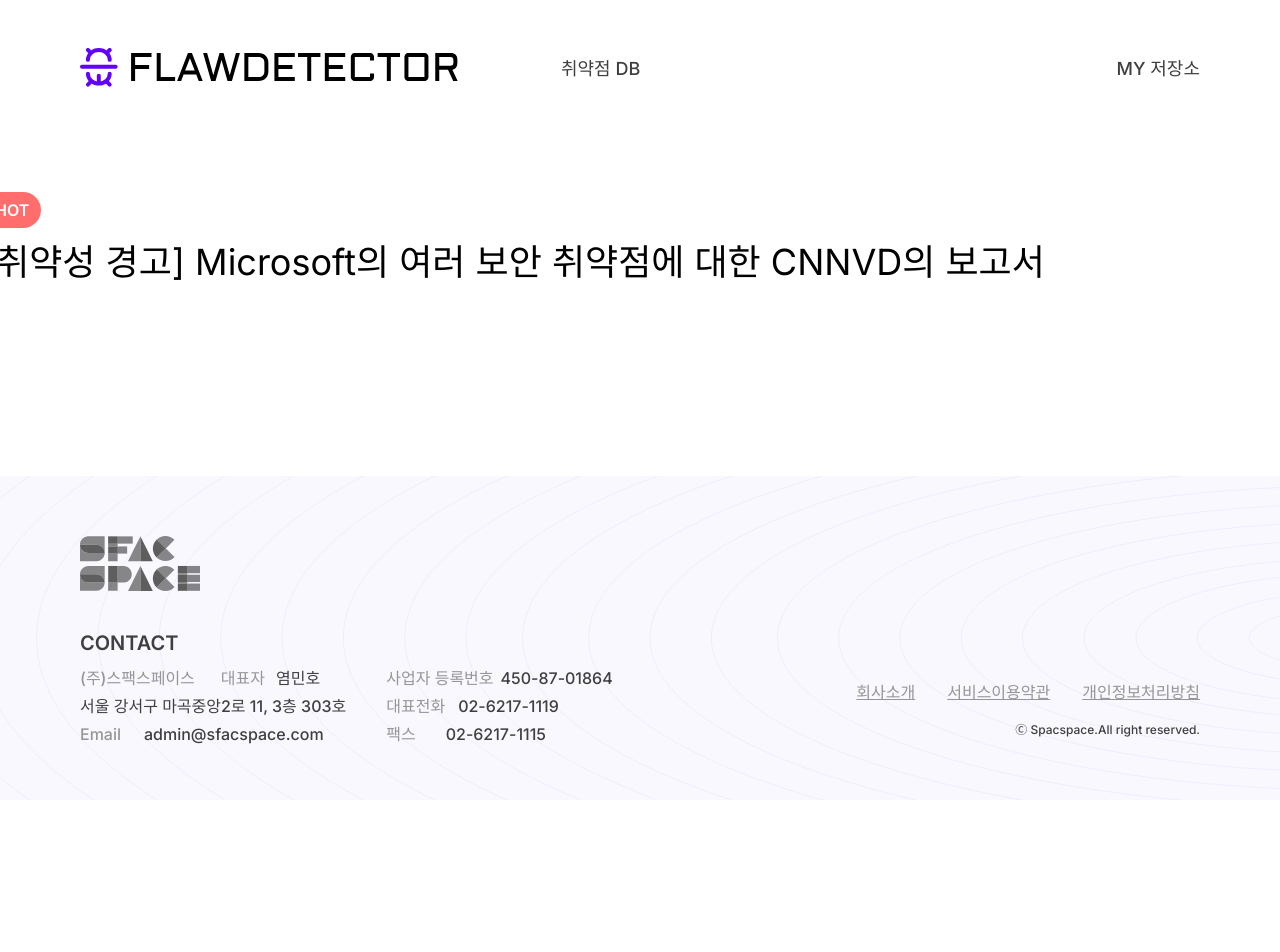
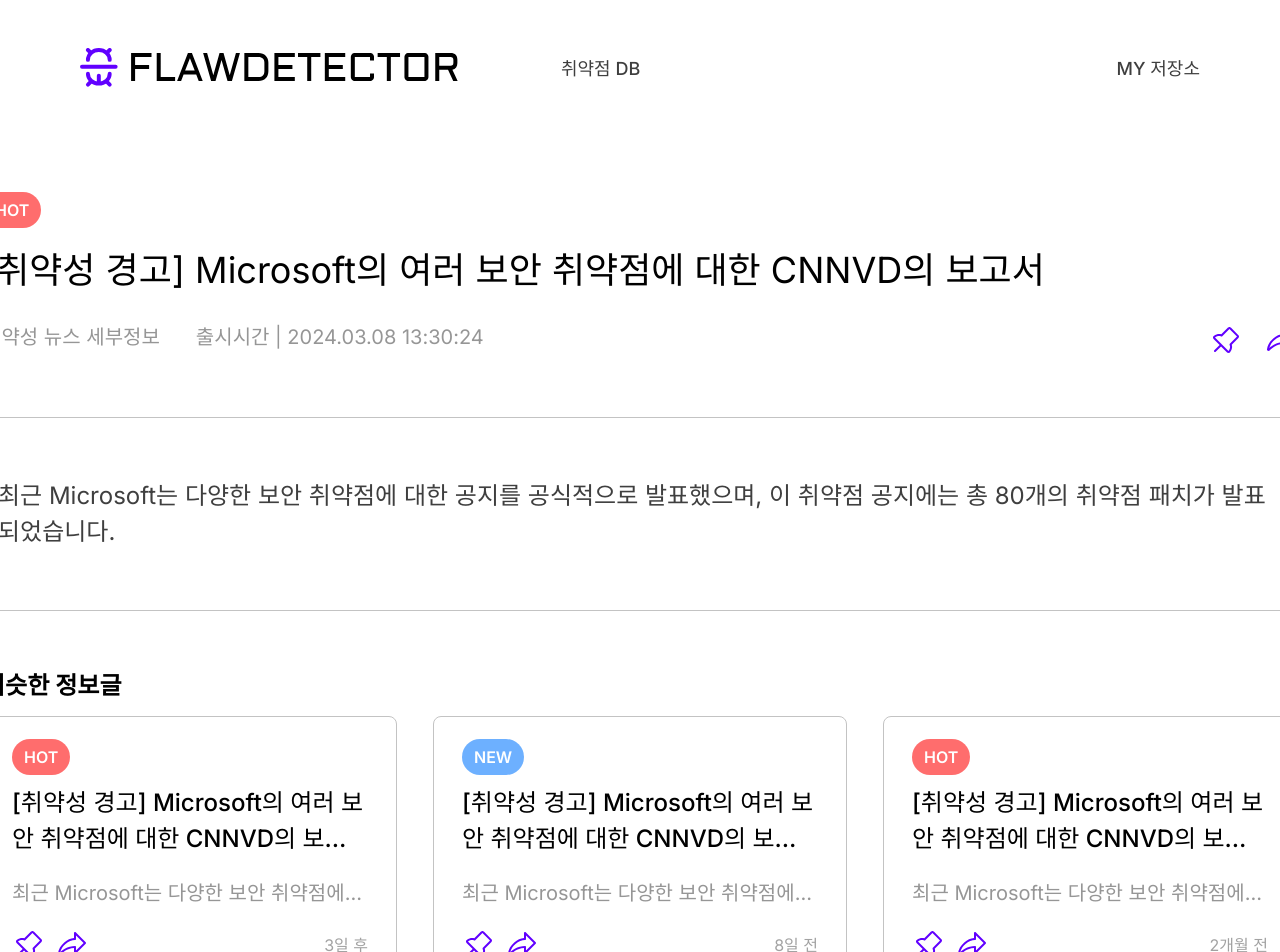
Before and after one commit to sockki/flawDetector, a Next.js app: page /vulnerability-db/1 in a window 1280 px wide. Shown: the top 952 px of the page. Before the commit the page ends 800 px from the top, so only its background shows below. Built offline with nearby package versions, Linux system fonts and the light colour scheme.

Commit message:
Feat: 상세 페이지 퍼블리싱 완료

```diff
--- a/src/app/vulnerability-db/_components/ArticleCardList.tsx
+++ b/src/app/vulnerability-db/_components/ArticleCardList.tsx
@@ -2,6 +2,7 @@
 
 import { useState } from 'react';
 import { ArticleCardProps } from '@/types/articleCard';
+import Link from 'next/link';
 import ArticleCard from '../../../components/Card/ArticleCard';
 import SuggestionChip from '../../../components/Chips/SuggestionChip';
 
@@ -23,6 +24,7 @@
       </div>
       <div className="flex flex-col gap-[1.6rem]">
         {ArticleCardListProps.dataset.map(data => (
+          <Link href={`/vulnerability-db/${data.id}`}>
             <ArticleCard
               key={data.id}
               id={data.id}
@@ -32,6 +34,7 @@
               content={data.content}
               date={data.date}
             />
+          </Link>
         ))}
       </div>
     </div>
--- a/src/app/vulnerability-db/_components/ArticleDetail.tsx
+++ b/src/app/vulnerability-db/_components/ArticleDetail.tsx
@@ -1,21 +1,113 @@
+import ArticleSmallCard from '@/components/Card/ArticleSmallCard';
+import Link from 'next/link';
+import { BigPinIcon, ShareIcon } from '@/public/index';
 import SuggestionChip from '../../../components/Chips/SuggestionChip';
+
+const dummyData = [
+  {
+    id: 1,
+    label: 'hot',
+    title: '[취약성 경고] Microsoft의 여러 보안 취약점에 대한 CNNVD의 보고서',
+    company: 'Microsoft',
+    content:
+      '최근 Microsoft는 다양한 보안 취약점에 대한 공지를 공식적으로 발표했으며, 이 취약점 공지에는 총 80개의 취약점을 발견한 것으로 알려졌다.',
+    date: new Date(2024, 7, 21, 17, 16, 0),
+  },
+  {
+    id: 2,
+    label: 'new',
+    title: '[취약성 경고] Microsoft의 여러 보안 취약점에 대한 CNNVD의 보고서',
+    company: 'Microsoft',
+    content:
+      '최근 Microsoft는 다양한 보안 취약점에 대한 공지를 공식적으로 발표했으며, 이 취약점 공지에는 총 80개의 취약점을 발견한 것으로 알려졌다.',
+    date: new Date(2024, 7, 10, 17, 16, 0),
+  },
+  {
+    id: 3,
+    label: 'hot',
+    title: '[취약성 경고] Microsoft의 여러 보안 취약점에 대한 CNNVD의 보고서',
+    company: 'Microsoft',
+    content:
+      '최근 Microsoft는 다양한 보안 취약점에 대한 공지를 공식적으로 발표했으며, 이 취약점 공지에는 총 80개의 취약점을 발견한 것으로 알려졌다.',
+    date: new Date(2024, 5, 21, 17, 16, 0),
+  },
+  {
+    id: 4,
+    label: 'new',
+    title: '[취약성 경고] Microsoft의 여러 보안 취약점에 대한 CNNVD의 보고서',
+    company: 'Microsoft',
+    content:
+      '최근 Microsoft는 다양한 보안 취약점에 대한 공지를 공식적으로 발표했으며, 이 취약점 공지에는 총 80개의 취약점을 발견한 것으로 알려졌다.',
+    date: new Date(2024, 6, 21, 17, 16, 0),
+  },
+  {
+    id: 5,
+    label: 'hot',
+    title: '[취약성 경고] Microsoft의 여러 보안 취약점에 대한 CNNVD의 보고서',
+    company: 'Microsoft',
+    content:
+      '최근 Microsoft는 다양한 보안 취약점에 대한 공지를 공식적으로 발표했으며, 이 취약점 공지에는 총 80개의 취약점을 발견한 것으로 알려졌다.',
+    date: new Date(2024, 3, 21, 17, 16, 0),
+  },
+  {
+    id: 6,
+    label: 'new',
+    title: '[취약성 경고] Microsoft의 여러 보안 취약점에 대한 CNNVD의 보고서',
+    company: 'Microsoft2',
+    content:
+      '최근 Microsoft는 다양한 보안 취약점에 대한 공지를 공식적으로 발표했으며, 이 취약점 공지에는 총 80개의 취약점을 발견한 것으로 알려졌다.',
+    date: new Date(2024, 7, 21, 17, 16, 0),
+  },
+];
 
 export default function ArticleDetail() {
   return (
-    <div className="flex w-[131.4rem] flex-col">
-      <div className="flex flex-col">
-        <div className="mt-[2.8rem]">
+    <div className="flex w-[131.4rem] flex-col gap-[6rem]">
+      <section className="flex flex-col border-b-[0.1rem] border-[#c3c3c3] pb-[6rem]">
+        <div className="mb-[0.8rem] mt-[2.8rem]">
           <SuggestionChip variant="hot" />
         </div>
         <h2 className="mt-[1.947rem] text-[3.6rem] font-regular leading-[4.357rem]">
           [취약성 경고] Microsoft의 여러 보안 취약점에 대한 CNNVD의 보고서
         </h2>
-        <div className="flex gap-[3.6rem]">
-          <span />
-          <span />
+        <div className="mt-[3.2rem] flex justify-between">
+          <div className="flex gap-[3.6rem] text-[2rem] leading-[2.4rem] text-gray-default">
+            <span>취약성 뉴스 세부정보</span>
+            <span>출시시간 | 2024.03.08 13:30:24</span>
+          </div>
+          <div className="flex gap-[2.4rem]">
+            <button type="button">
+              <BigPinIcon className="h-[3.2rem] w-[3.2rem]" />
+            </button>
+            <button type="button">
+              <ShareIcon />
+            </button>
+          </div>
         </div>
-      </div>
-      <div />
+      </section>
+      <section className="w-[131.4rem] border-b-[0.1rem] border-[#c3c3c3] px-[1.5rem] pb-[6rem]">
+        <div className="text-[2.4rem] leading-[3.6rem] text-gray-black">
+          최근 Microsoft는 다양한 보안 취약점에 대한 공지를 공식적으로 발표했으며, 이 취약점
+          공지에는 총 80개의 취약점 패치가 발표되었습니다.
+        </div>
+      </section>
+      <section className="mb-[13.8rem]">
+        <h3 className="text-[2.4rem] font-bold leading-[2.9rem]">비슷한 정보글</h3>
+        <div className="mt-[1.6rem] grid grid-cols-3 justify-items-center gap-[3.6rem]">
+          {dummyData.map(data => (
+            <Link key={data.id} href={`/vulnerability-db/${data.id}`}>
+              <ArticleSmallCard
+                company={data.company}
+                content={data.content}
+                label={data.label === 'hot' ? 'hot' : 'new'}
+                title={data.title}
+                date={data.date}
+                id={data.id}
+              />
+            </Link>
+          ))}
+        </div>
+      </section>
     </div>
   );
 }
--- a/src/components/Card/ArticleSmallCard.tsx
+++ b/src/components/Card/ArticleSmallCard.tsx
@@ -1,17 +1,10 @@
-import Image, { StaticImageData } from 'next/image';
+import Image from 'next/image';
 import { twMerge } from 'tailwind-merge';
 import { BigPinIcon, ShareIcon } from '@/public/index';
 import { formatDistanceToNowStrict } from 'date-fns';
 import { ko } from 'date-fns/locale/ko';
+import { ArticleCardProps } from '@/types/articleCard';
 import SuggestionChip from '../Chips/SuggestionChip';
-
-type ArticleSmallCardProps = {
-  label: 'new' | 'hot' | 'warn' | 'notification' | 'report';
-  imageSrc?: StaticImageData;
-  title: string;
-  content: string;
-  date: Date;
-};
 
 export default function ArticleSmallCard({
   label,
@@ -19,7 +12,7 @@
   title,
   content,
   date,
-}: ArticleSmallCardProps) {
+}: ArticleCardProps) {
   const timeDifference = formatDistanceToNowStrict(date, { addSuffix: true, locale: ko });
   return (
     <article
@@ -39,11 +32,11 @@
         </div>
       )}
       <div className="flex flex-col">
-        <div className={twMerge('flex flex-col gap-[0.8rem]')}>
+        <div className="flex flex-col">
           <div className="w-fit">
             <SuggestionChip variant={label} />
           </div>
-          <div className="flex h-fit w-full items-center">
+          <div className="mt-[1.6rem] flex h-fit w-full items-center">
             <h1 className="line-clamp-2 text-[2.4rem] font-medium leading-[3.6rem]">{title}</h1>
           </div>
         </div>
```
Lines whose indentation alone changed are shown as unchanged.
